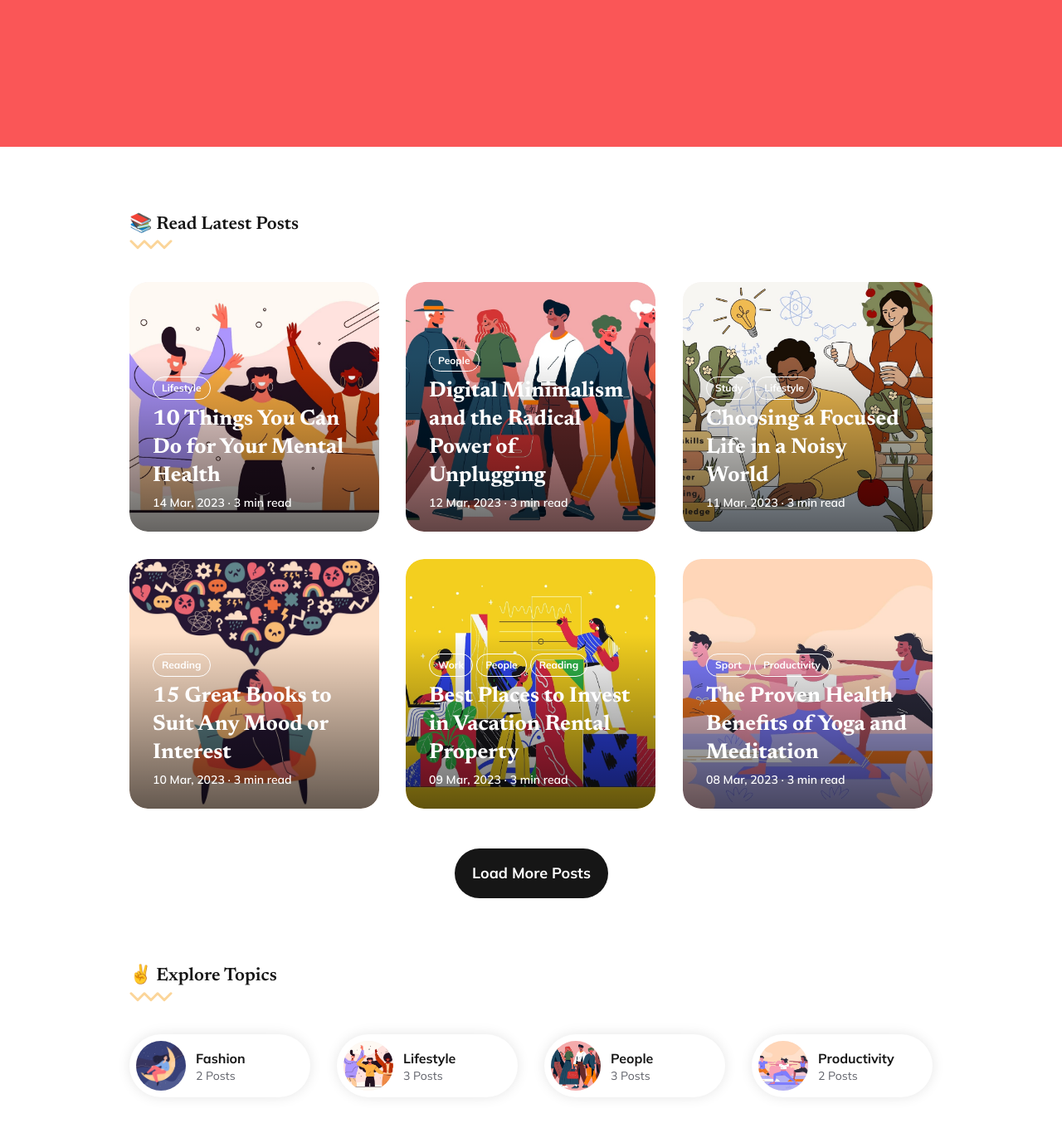
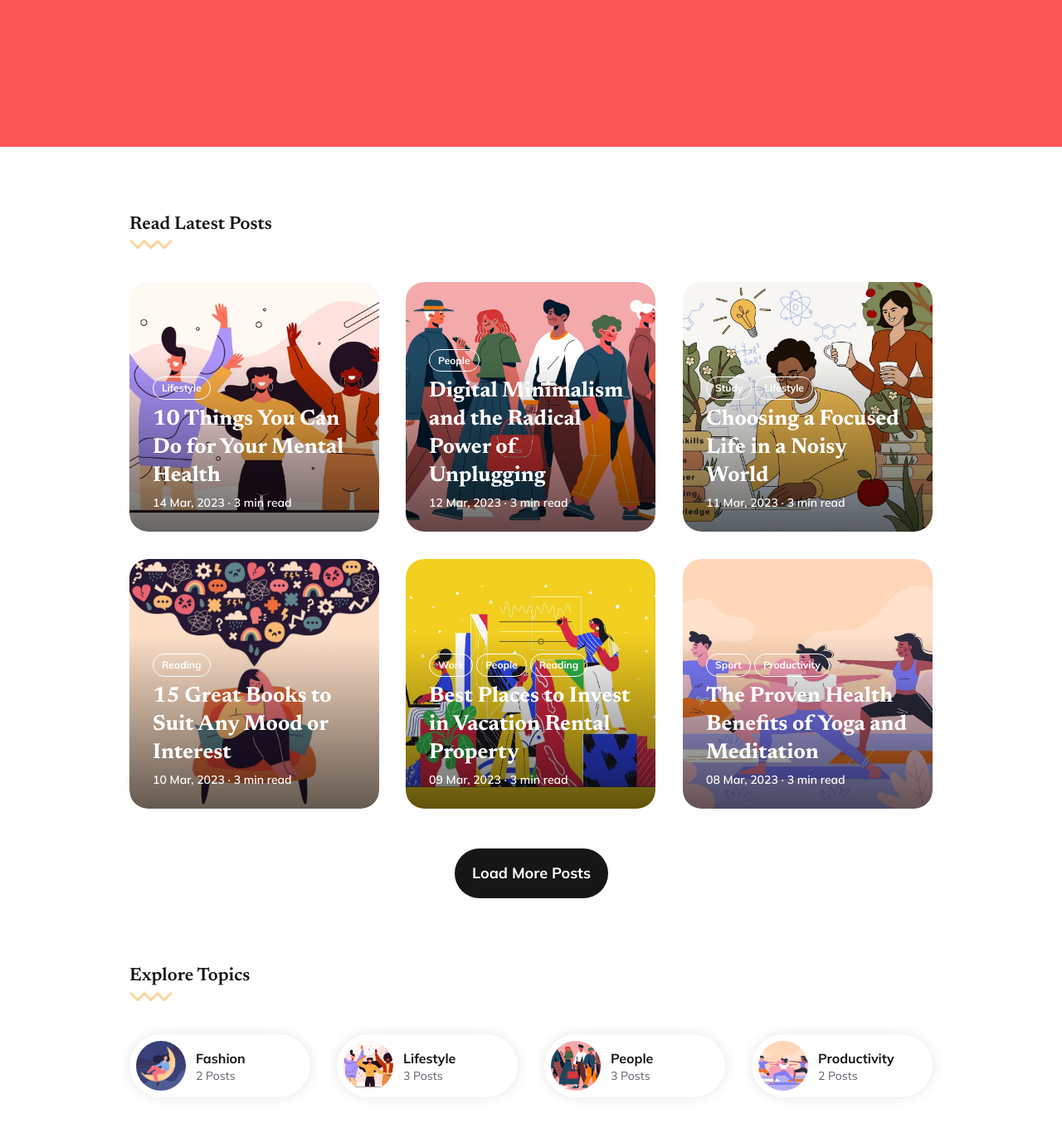
Before and after one commit to alice-rosen/alice-rosen.github.io, a Jekyll site: the page built from index.html, in a window 1280 px wide and 1400 px high, scrolled down 2364 px. Shown: the top 1354 px of the window at 83% size. Built offline with Jekyll 4.4.1, drawn with Linux system fonts in a browser that asks for light colours; the list of posts is cut into pages by our own code.

```diff
--- a/_data/settings.yml
+++ b/_data/settings.yml
@@ -61,12 +61,12 @@ section_projects_title: Recent projects
 
 #-------------------------------
 # Blog Section
-section_blog_title: 📚 Read Latest Posts
+section_blog_title: Read Latest Posts
 #-------------------------------
 
 
 # Tags Section
-section_tags_title: ✌️ Explore Topics
+section_tags_title: Explore Topics
 
 
 #-------------------------------
```
